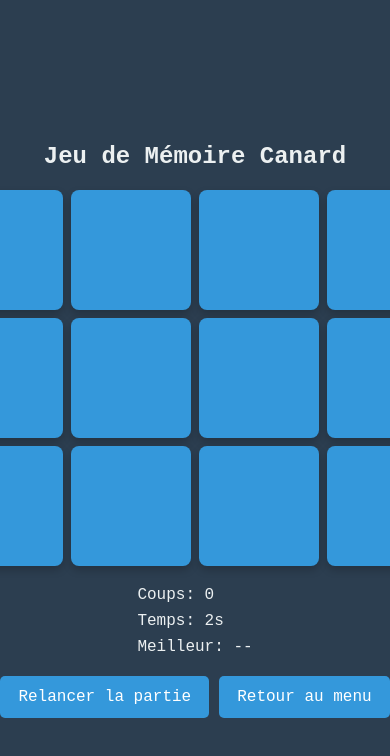
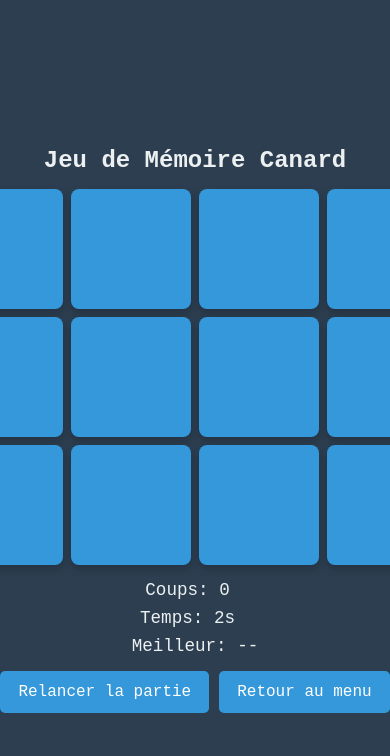
Before and after one commit to Paulopes29/duck-memory-game, a plain HTML site: page index.html in a window 390 px wide. Both pictures are taken after a click on the button "Jouer en Solo". Shown: the top 756 px of the page. Drawn offline with Linux system fonts and the light colour scheme.

Commit message:
responsive

```diff
--- a/index.html
+++ b/index.html
@@ -28,6 +28,7 @@
         h1 {
             margin-bottom: 20px;
         }
+
 
         .game-board {
             display: grid;
@@ -126,6 +127,11 @@
             color: white;
         }
 
+        .game-actions {
+            display: flex;
+            gap: 10px;
+        }
+
         @media (max-width: 600px) {
             body {
                 padding-left: 16px;
@@ -136,6 +142,7 @@
             h1 {
                 font-size: 1.5em;
                 text-align: center;
+                margin-bottom: 15px;
             }
 
             .game-board {
@@ -152,8 +159,10 @@
             }
 
             .game-info {
-                font-size: 1em;
+                font-size: 1.1em;
                 flex-direction: column;
+                align-items: center;
+                margin-top: 15px;
                 gap: 8px;
             }
 
@@ -171,6 +180,7 @@
 
             button {
                 padding: 12px 18px;
+                margin-top: 15px;
             }
         }
     </style>
@@ -198,7 +208,7 @@
             <span style="margin: 0 20px;">Au tour de: <span id="turn-indicator"></span></span>
             <span style="color: #3498db;">Équipe Bleue: <span id="score-blue">0</span></span>
         </div>
-        <div style="display: flex; gap: 10px;">
+        <div class="game-actions">
             <button id="replay-button">Relancer la partie</button>
             <button id="restart-button">Retour au menu</button>
         </div>
```
